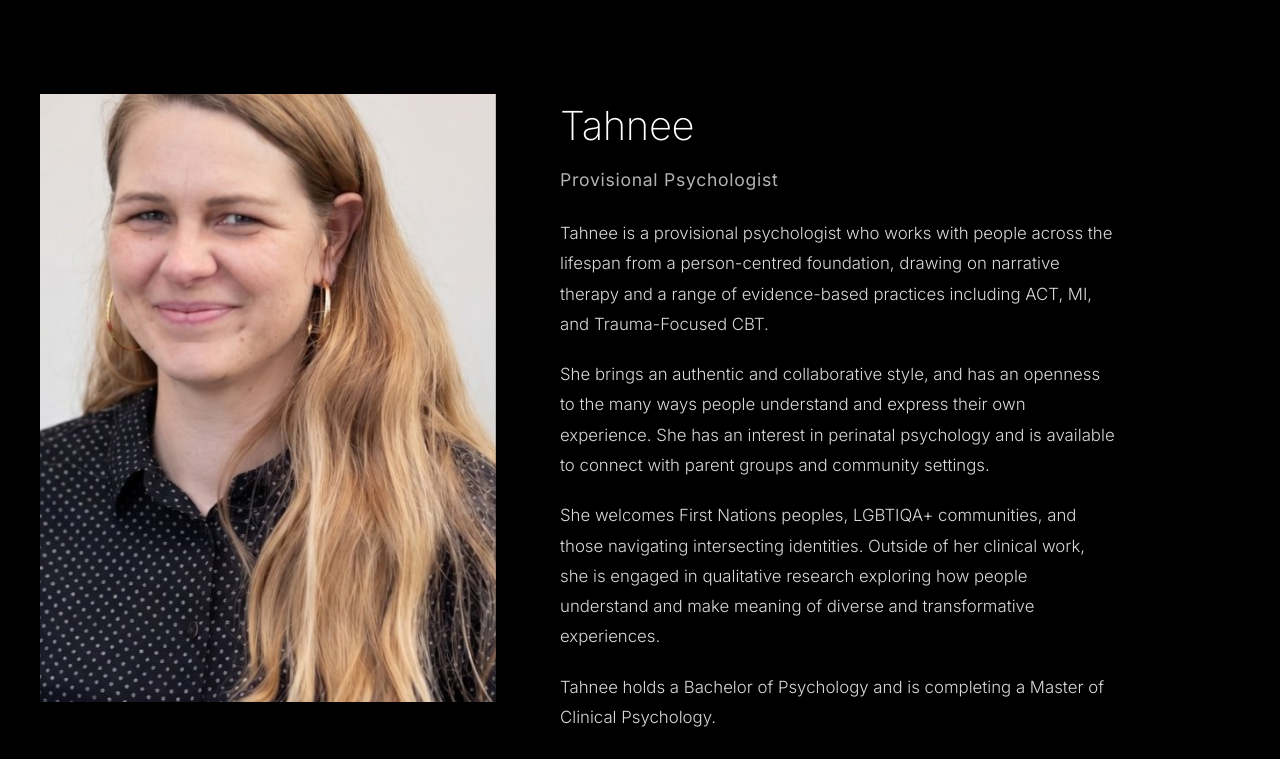
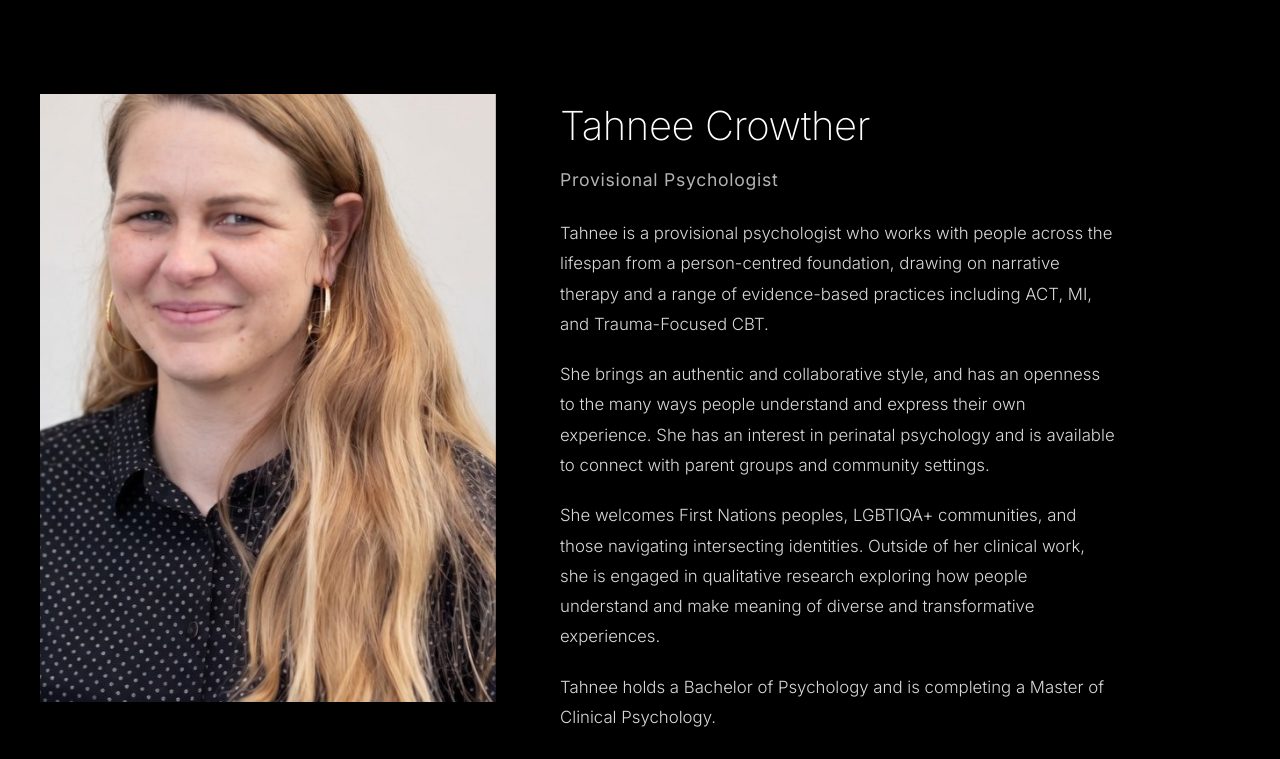
Before and after one commit to Tradd-Horne/the-opening, a Django app: template core/templates/core/about.html in a window 1280 px wide. Shown: the part 566-1325 px from the top of the page. Run offline with Django 4.2, Linux system fonts and the light colour scheme; the template is opened without the code that fills it, so the values that code supplies are empty.

Commit message:
Surname Crowther; contact@ address

```diff
--- a/core/templates/core/about.html
+++ b/core/templates/core/about.html
@@ -1,8 +1,8 @@
 {% extends "core/base.html" %}
 {% load static %}
 
-{% block title %}About Tahnee — The Opening{% endblock %}
-{% block meta_description %}Tahnee is a provisional psychologist working with people across the lifespan, drawing on narrative therapy, ACT, MI and Trauma-Focused CBT.{% endblock %}
+{% block title %}About Tahnee Crowther — The Opening{% endblock %}
+{% block meta_description %}Tahnee Crowther is a provisional psychologist working with people across the lifespan, drawing on narrative therapy, ACT, MI and Trauma-Focused CBT.{% endblock %}
 
 {% block content %}
 
@@ -20,10 +20,10 @@
 
         <article class="team-member">
             <div class="team-member__image-wrap">
-                <img src="{% static 'core/images/tahnee.jpg' %}" alt="Tahnee, provisional psychologist" class="team-member__image parallax-img" loading="lazy">
+                <img src="{% static 'core/images/tahnee.jpg' %}" alt="Tahnee Crowther, provisional psychologist" class="team-member__image parallax-img" loading="lazy">
             </div>
             <div class="team-member__info">
-                <h2 class="team-member__name">Tahnee</h2>
+                <h2 class="team-member__name">Tahnee Crowther</h2>
                 <p class="team-member__title">Provisional Psychologist</p>
                 <p class="team-member__bio">Tahnee is a provisional psychologist who works with people across the lifespan from a person-centred foundation, drawing on narrative therapy and a range of evidence-based practices including ACT, MI, and Trauma-Focused CBT.</p>
                 <p class="team-member__bio">She brings an authentic and collaborative style, and has an openness to the many ways people understand and express their own experience. She has an interest in perinatal psychology and is available to connect with parent groups and community settings.</p>
--- a/core/templates/core/base.html
+++ b/core/templates/core/base.html
@@ -4,7 +4,7 @@
     <meta charset="UTF-8">
     <meta name="viewport" content="width=device-width, initial-scale=1.0">
     <title>{% block title %}The Opening{% endblock %}</title>
-    <meta name="description" content="{% block meta_description %}The Opening — psychology with Tahnee, provisional psychologist. Person-centred, narrative and evidence-based therapy across the lifespan.{% endblock %}">
+    <meta name="description" content="{% block meta_description %}The Opening — psychology with Tahnee Crowther, provisional psychologist. Person-centred, narrative and evidence-based therapy across the lifespan.{% endblock %}">
     <script>
         // Prevent flash of wrong theme
         (function() {
--- a/core/templates/core/contact.html
+++ b/core/templates/core/contact.html
@@ -21,7 +21,7 @@
             <div class="contact-details">
                 <div class="contact-detail">
                     <h3 class="contact-detail__label">Email</h3>
-                    <a href="mailto:hello@theopening.com.au" class="contact-detail__value" data-underline>hello@theopening.com.au</a>
+                    <a href="mailto:contact@theopening.com.au" class="contact-detail__value" data-underline>contact@theopening.com.au</a>
                 </div>
                 <div class="contact-detail">
                     <h3 class="contact-detail__label">Funding</h3>
--- a/core/templates/core/index.html
+++ b/core/templates/core/index.html
@@ -1,7 +1,7 @@
 {% extends "core/base.html" %}
 {% load static %}
 
-{% block title %}The Opening — Psychology with Tahnee, Provisional Psychologist{% endblock %}
+{% block title %}The Opening — Psychology with Tahnee Crowther, Provisional Psychologist{% endblock %}
 
 {% block content %}
 
```
